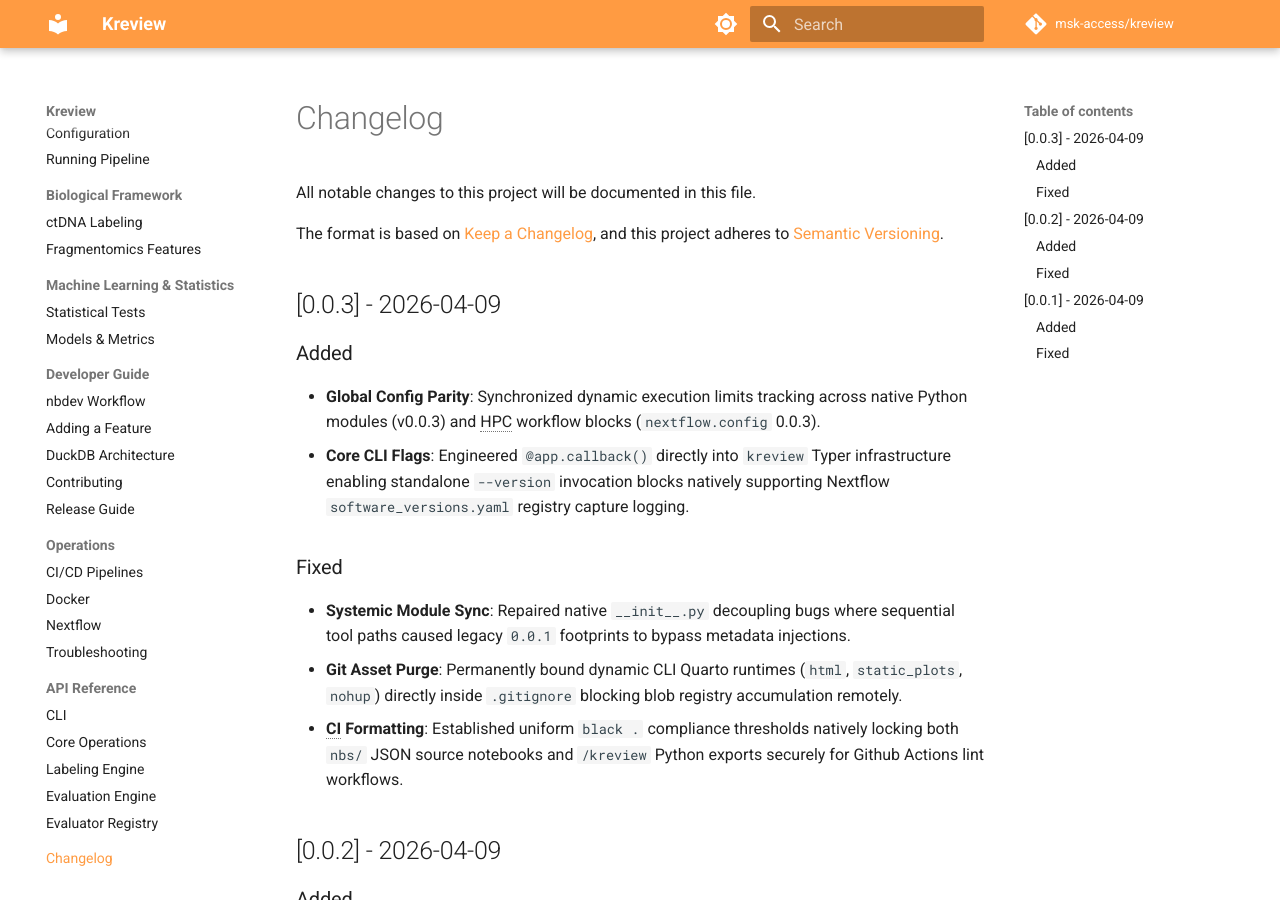
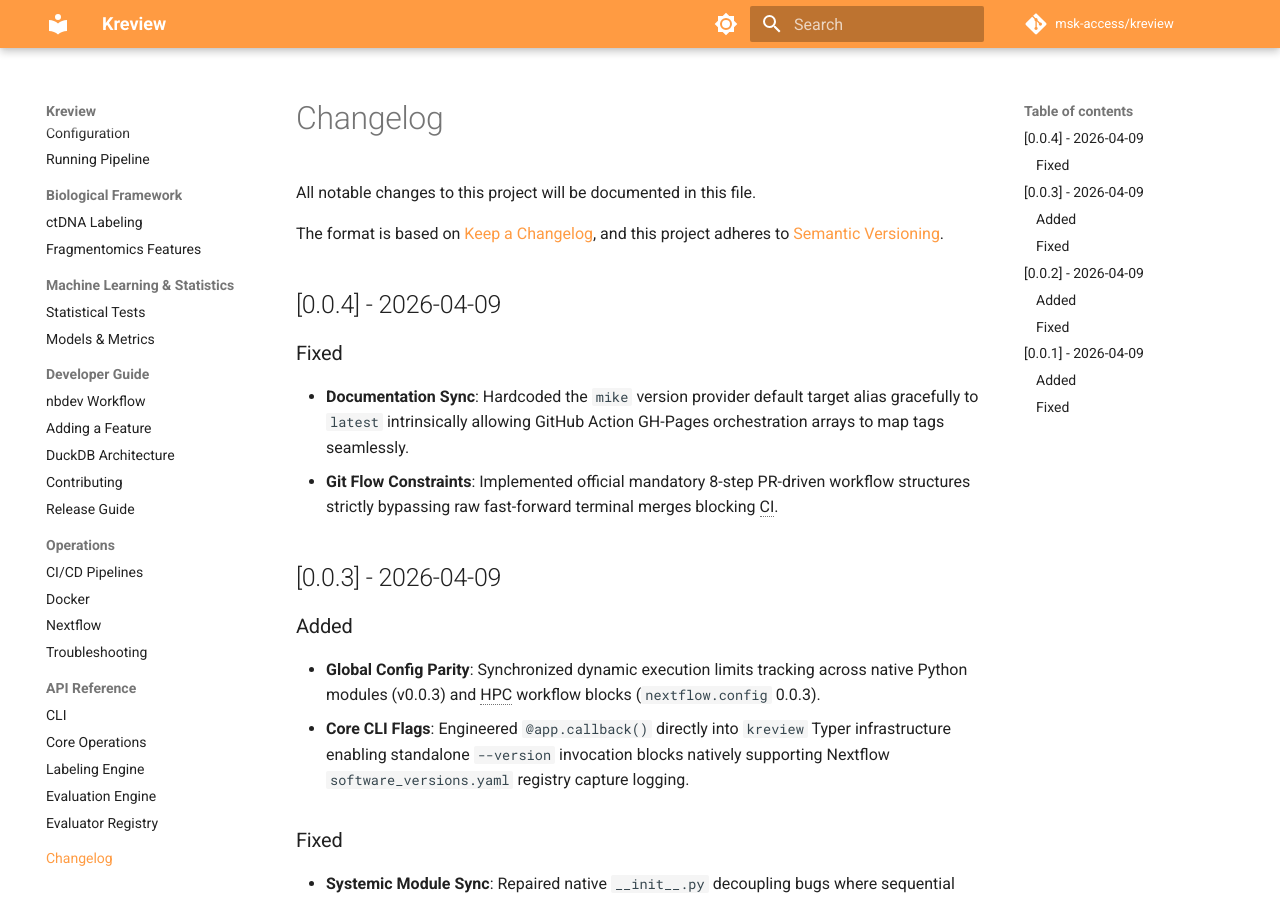
Before and after one commit to msk-access/kreview, an MkDocs documentation site: the page built from docs/changelog.md, in a window 1280 px wide and 900 px high. Built offline with MkDocs 1.6.1 and Material for MkDocs 9.7.7, drawn with Linux system fonts in a browser that asks for light colours; comment, search, counter and statistics services are not loaded; the version menu is left out.

Commit message:
release: v0.0.4

```diff
--- a/docs/changelog.md
+++ b/docs/changelog.md
@@ -4,6 +4,11 @@ All notable changes to this project will be documented in this file.
 
 The format is based on [Keep a Changelog](https://keepachangelog.com/en/1.0.0/),
 and this project adheres to [Semantic Versioning](https://semver.org/spec/v2.0.0.html).
+
+## [0.0.4] - 2026-04-09
+### Fixed
+- **Documentation Sync**: Hardcoded the `mike` version provider default target alias gracefully to `latest` intrinsically allowing GitHub Action GH-Pages orchestration arrays to map tags seamlessly.
+- **Git Flow Constraints**: Implemented official mandatory 8-step PR-driven workflow structures strictly bypassing raw fast-forward terminal merges blocking CI.
 
 ## [0.0.3] - 2026-04-09
 ### Added
```
Also changed, not shown: CHANGELOG.md (+5 -0 lines), 2 other files.
